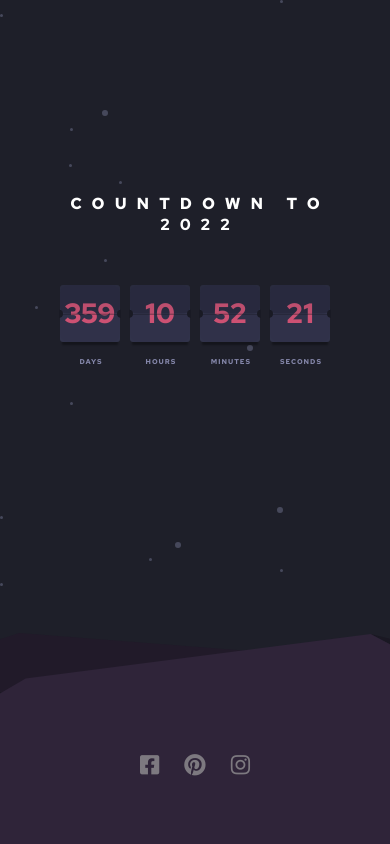
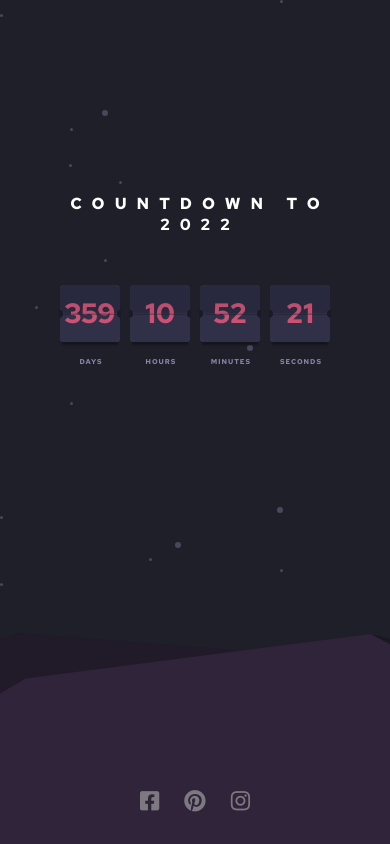
Before and after one commit to gokseloz/countdown, a website: page index.html in a window 390 px wide. Drawn offline with Linux system fonts and the light colour scheme.

Commit message:
social and timers adjusted for responsivity

```diff
--- a/scss/main.scss
+++ b/scss/main.scss
@@ -38,12 +38,18 @@ body {
             margin-top: -60px;
         }
 
+        @media (max-height:280px){
+            margin-bottom: 50px;
+        }
+
     }
 
     .timers {
         display: flex;
         justify-content: center;
         width: 100%;
+
+
 
         .timers-item {
             position: relative;
@@ -206,12 +212,15 @@ body {
     //social-links on the bottom
     position: absolute;
     width: 100%;
-    height: 40px;
-    bottom: 50px;
+    bottom: 30px;
     z-index: 1;
     display: flex;
     justify-content: center;
+    align-items: center;
 
+    @media (max-height:280px){
+        bottom: 10px;
+    }
     a+a {
         margin-left: 25px;
     }
```
Also changed, not shown: css/main.css.
